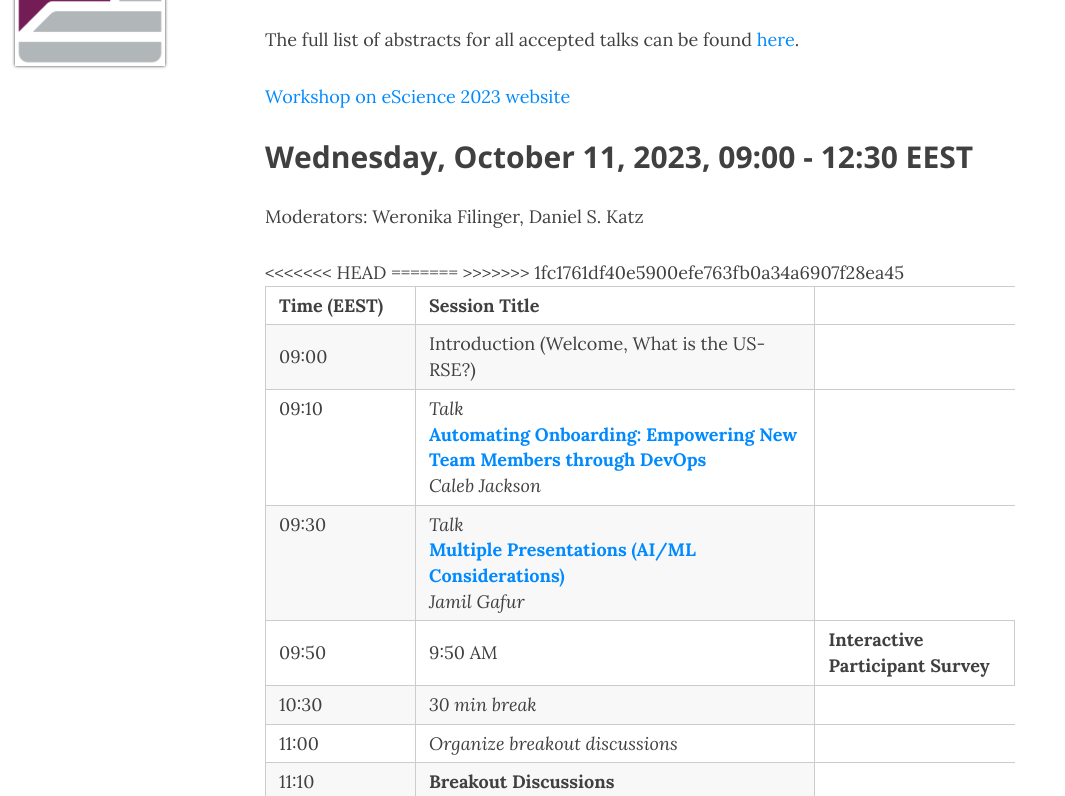
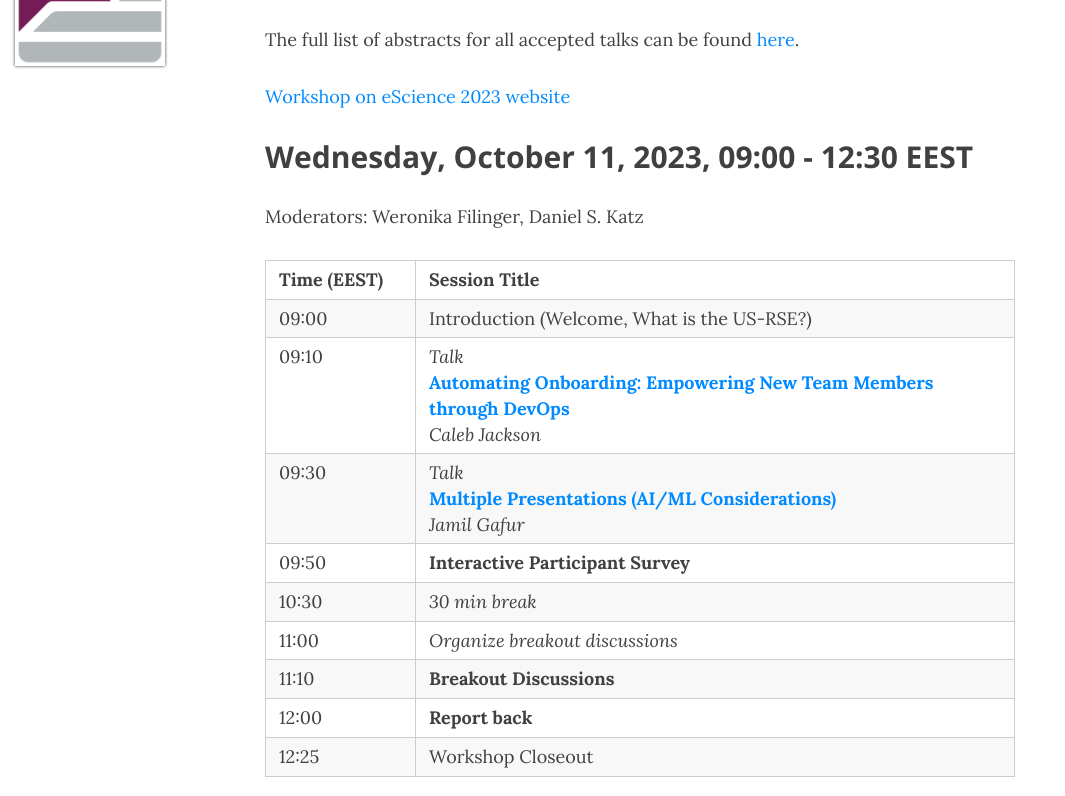
Before and after one commit to USRSE/rse-escience-2023, a Jekyll site: the page built from pages/agenda.md, in a window 1280 px wide and 900 px high, cut to the strip 104-900 px from the top of the window. Shown: the whole strip, without its empty margins (0-1065 px from the left). Built offline with Jekyll 4.4.1, drawn with Linux system fonts in a browser that asks for light colours; nearby versions of some CDN libraries.

Commit message:
Fix stupid typo

```diff
--- a/pages/agenda.md
+++ b/pages/agenda.md
@@ -40,11 +40,7 @@ Moderators: Weronika Filinger, Daniel S. Katz
   </td>
 </tr>
 <tr>
-<<<<<<< HEAD
   <td>09:50</td>
-=======
-  <td>9:50 AM</td>
->>>>>>> 1fc1761df40e5900efe763fb0a34a6907f28ea45
   <td><b>Interactive Participant Survey</b></td>
 </tr>
 <tr>
```
